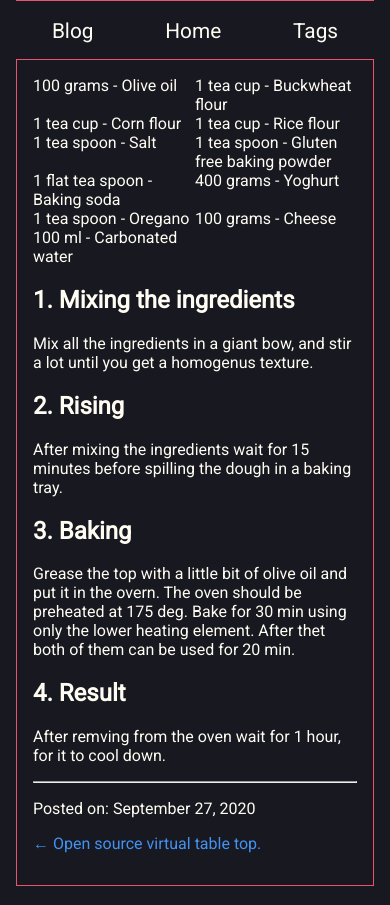
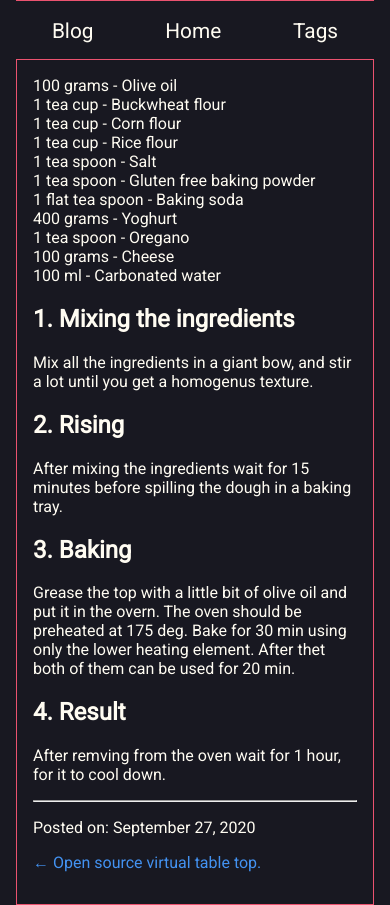
Before and after one commit to alex4o/website, a Gatsby site: page /blog/sep-26-20/ in a window 390 px wide. Shown: the part 77-982 px from the top of the page. Built offline with nearby package versions, Linux system fonts and the light colour scheme; Gatsby itself is replaced by a stand-in of ours.

Commit message:
better styles on phones. Ingredients are responsive now.

```diff
--- /dev/null
+++ b/src/components/ingredients/index.js
@@ -0,0 +1,16 @@
+import React from "react"
+
+import style from "./ingredients.module.scss"
+
+const Ingredient = ({ name, quontity, unit }) => {
+    return <span className={style.item}>{quontity} {unit} - {name}</span>
+}
+
+const Ingredients = ({ ingredients }) => {
+    console.log(ingredients)
+    return ingredients != null ? <div className={style.list}>
+        {ingredients.map(ingredient => <Ingredient name={ingredient.name} quontity={ingredient.q} unit={ingredient.unit}/> )}
+    </div> : <></>
+}
+
+export default Ingredients
--- /dev/null
+++ b/src/components/ingredients/ingredients.module.scss
@@ -0,0 +1,14 @@
+@import "styles/common";
+
+.list {
+    display: flex;
+    flex-wrap: wrap;
+
+    .item {
+        flex-basis: 50%;
+
+        @media screen and (max-width: 700px) {
+            flex-basis: 100%;
+        }
+    }
+}
--- a/src/styles/main.scss
+++ b/src/styles/main.scss
@@ -15,9 +15,12 @@ html {
 	color: $front-color;
 	font-family: $main-font;
 	box-sizing: border-box;
+	height: 100%;
 
-	body {
+	&,body {
+	height: 100%;
 		margin: 0;
+		height: 100%;
 		padding: 0;
 		min-height: 100%;
 		min-height: -webkit-fill-available;
@@ -30,5 +33,14 @@ html {
 
 	h1 {
 		font-size: 3em;
+
+		@media screen and (max-width: 380px) {
+			font-size: 2.5em;
+		}
+
+		@media screen and (max-width: 320px) {
+			font-size: 1.8em;
+		}
+
 	}
 }
--- a/src/templates/blog-post.js
+++ b/src/templates/blog-post.js
@@ -3,6 +3,7 @@ import { Link, graphql } from "gatsby"
 
 // import Bio from "../components/bio"
 import Layout from "../components/layout"
+import Ingredients from "../components/ingredients"
 import SEO from "../components/seo"
 import style from "./post.module.scss"
 
@@ -20,9 +21,7 @@ const BlogPostTemplate = ({ data, pageContext, location }) => {
 				description={post.frontmatter.description || post.excerpt}
 			/>
 			<article className={style.article}>
-				<div style={{ display: "flex", flexWrap: "wrap" }}>
-					{post.frontmatter.ingredients != null ? post.frontmatter.ingredients.map(ingredient => <span style={{ flexBasis: "50%" }}>{ingredient.q} {ingredient.unit} - {ingredient.name}</span>) : <></>}
-				</div>
+				<Ingredients ingredients={post.frontmatter.ingredients}></Ingredients>
 				<section dangerouslySetInnerHTML={{ __html: post.html }} />
 				<hr
 					style={{
```
